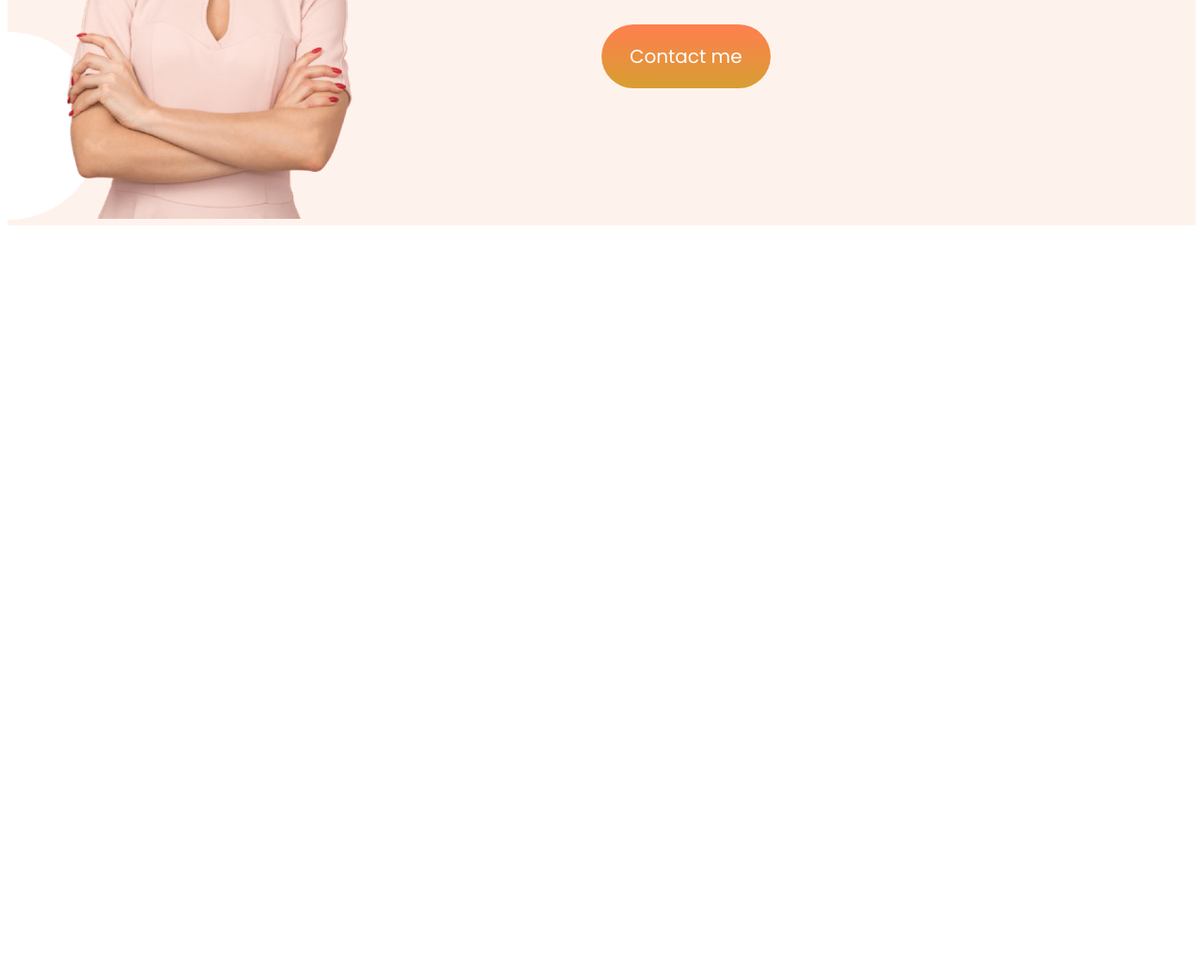
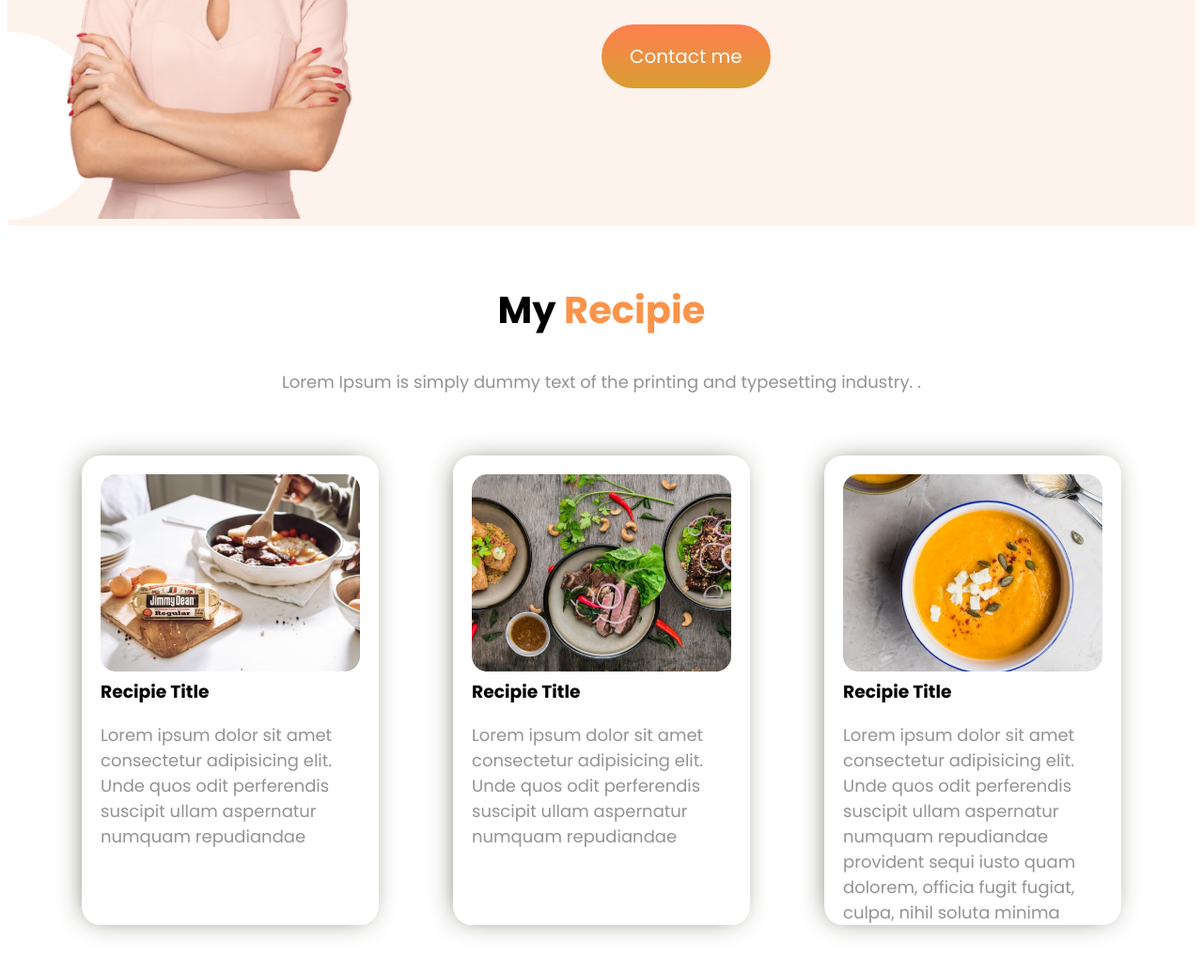
Before and after one commit to AwalHossain/fresh_food, a plain HTML site: page index.htm in a window 1280 px wide. Shown: the part 1211-2246 px from the top of the page at 94% size. Before the commit the page ends 1511 px from the top, so only its background shows below. Drawn offline with Linux system fonts and the light colour scheme.

Commit message:
third section is done

```diff
--- a/index.htm
+++ b/index.htm
@@ -12,7 +12,8 @@
 </head>
 <body>
     <section>
-        <div class="card intro">
+        <div class="flexible-content">
+            <div class="container">
                 <h1><span class="word-color">Skip</span> The Diet, </h1>
                 <h1>Just Eat Healthy</h1>
                 <h1>With Food Network</h1>
@@ -23,16 +24,19 @@
             </div>
 
 
-             <div class="card photo">
+                 <div class="container ">
                      <img   src="images/female/Group 8425.png" alt="A model holding a fesh diet food bowl">
                  </div>
+        </div>
+
     </section>
 
     <section class="mid-banner">
-        <div class="card">
+        <div class="flexible-content">
+            <div class="container">
                 <img src="images/female/Person Image.png" class="person" alt="person">
             </div>
-        <div class="card middle-part">
+            <div class="container middle-part">
                 <h1>About Me</h1>
                 <p>orem ipsum dolor sit amet, consectetur adipiscing
                     elit. Condimentum diam orci pretium a pharetra,
@@ -41,7 +45,34 @@
                     commodo volutpat, pharetra, vel.</p>
                     <a href="" class="link-button">Contact me</a>
             </div>
+        </div>
+
     </section>
 
+       <div class="my-recipie">
+        <h2>My <span class="word-color">Recipie</span> </h2>
+        <p>Lorem Ipsum is simply dummy text of the printing and typesetting industry.
+          .</p>
+       </div>
+
+
+    <section class="recipie-list">
+        <div class="card">
+            <img src="images/food/Project Cover.jpg" class="recipe-photo"  alt="">
+          <h3>Recipie Title</h3>
+          <p>Lorem ipsum dolor sit amet consectetur adipisicing elit. Unde quos odit perferendis suscipit ullam aspernatur numquam repudiandae </p>
+        </div>
+        <div class="card">
+            <img src="images/food/Project Cover1.jpg" class="recipe-photo"  alt="">
+            <h3>Recipie Title</h3>
+            <p>Lorem ipsum dolor sit amet consectetur adipisicing elit. Unde quos odit perferendis suscipit ullam aspernatur numquam repudiandae </p>
+
+        </div>
+        <div class="card">
+            <img src="images/food/Project Cover.png" class="recipe-photo" alt="">
+            <h3>Recipie Title</h3>
+            <p>Lorem ipsum dolor sit amet consectetur adipisicing elit. Unde quos odit perferendis suscipit ullam aspernatur numquam repudiandae provident sequi iusto quam dolorem, officia fugit fugiat, culpa, nihil soluta minima vero.</p>
+        </div>
+    </section>
 </body>
 </html>
--- a/style.css
+++ b/style.css
@@ -14,7 +14,17 @@ h1 {
     padding: 0;
 }
 
-section {
+h2 {
+    font-size: 40px;
+    font-weight: 600;
+}
+
+h3 {
+    margin: 0;
+    padding: 0;
+}
+
+.flexible-content {
     display: flex;
     margin-bottom: 60px;
 }
@@ -23,7 +33,7 @@ section {
     color: #FB934A;
 }
 
-.card {
+.container {
     width: 40%;
     color: #575757;
     margin-left: 5%;
@@ -61,5 +71,37 @@ p {
 }
 
 .mid-banner {
-    background-image: url(images/shapes/7.png);
+
+    background: url(images/shapes/7.png);
+
+
 }
+
+.my-recipie {
+    text-align: center;
+}
+
+.recipie-list {
+    display: flex;
+    justify-content: space-evenly;
+    margin-bottom: 100px;
+}
+
+.recipe-photo {
+    width: 100%;
+}
+
+.card {
+    width: 25%;
+
+
+
+    border-radius: 20px;
+    box-shadow: -3px 0px 29px -9px rgba(34, 34, 0, 0.75);
+    -webkit-box-shadow: -3px 0px 29px -9px rgba(34, 34, 0, 0.75);
+    -moz-box-shadow: -3px 0px 29px -9px rgba(34, 34, 0, 0.75);
+    padding: 20px;
+    height: 500px;
+
+    overflow: hidden;
+}
```
Lines whose indentation alone changed are shown as unchanged.
